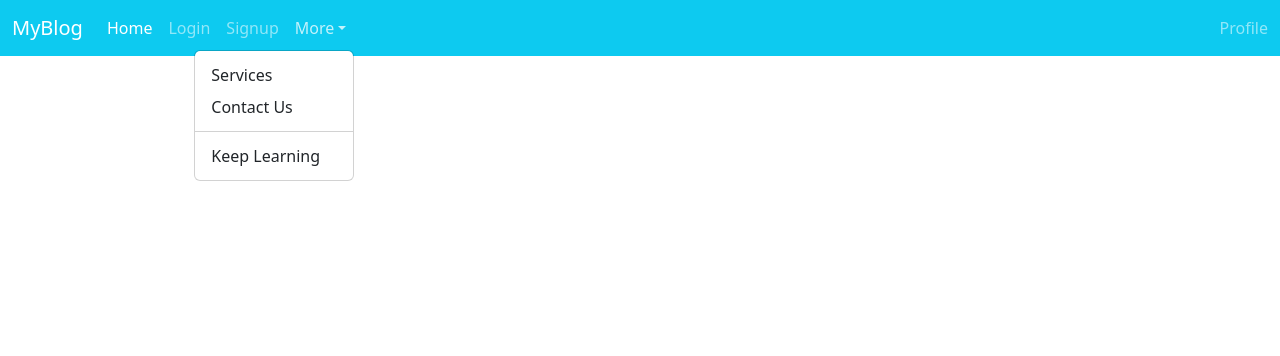
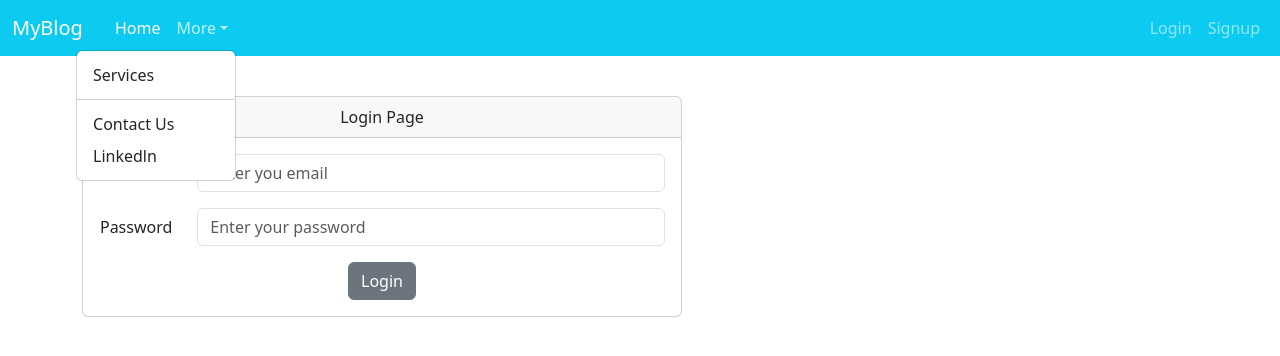
Before and after one commit to rohit-56/Blog-Application-Frontend, a React (Create React App) app: page / in a window 1280 px wide. Both pictures are taken after a click on the link "More". Shown: the top 356 px of the page. Built offline with nearby package versions, Linux system fonts and the light colour scheme.

Commit message:
Complete sign up implementation

```diff
--- a/src/App.jsx
+++ b/src/App.jsx
@@ -2,22 +2,21 @@ import React from "react";
 import "./App.css";
 import { Route, Routes } from "react-router-dom";
 import Blog from "./pages/Blog";
-import Base from "./components/Base";
 import Login from "./components/Login";
 import Signup from "./components/Signup";
-import Dashboard from "./components/user/Dashboard";
 import UserHome from "./components/user/UserHome";
+import Home from "./pages/Home";
 
 const App = () => {
   return (
     <Routes>
-      <Route path="/" exact element={<Base />} />
+      <Route path="/" exact element={<Login />} />
       <Route path="/login" element={<Login />} />
       <Route path="/signup" element={<Signup />} />
       <Route path="/blog/:id" element={<Blog />} />
 
       <Route path="/user" element={<UserHome />}>
-        <Route path="dashboard" element={<Dashboard />} />
+        <Route path="dashboard" element={<Home />} />
       </Route>
     </Routes>
   );
--- a/src/components/BlogNavbar.jsx
+++ b/src/components/BlogNavbar.jsx
@@ -1,4 +1,4 @@
-import React, { useState } from "react";
+import React, { useEffect, useState } from "react";
 import "bootstrap/dist/css/bootstrap.min.css";
 import {
   Collapse,
@@ -12,15 +12,32 @@ import {
   DropdownToggle,
   DropdownMenu,
   DropdownItem,
-  NavbarText,
 } from "reactstrap";
 
 import { NavLink as ReactNavLink } from "react-router-dom";
+import { doLogOut, isLoggedIn } from "./services/loggedIn";
 
 const BlogNavbar = () => {
+  //create state to handle dropdown for content for navbar when screen size is small
   const [isOpen, setIsOpen] = useState(false);
 
+  //function to handle the navbar toggler when screen size is small
   const toggle = () => setIsOpen(!isOpen);
+
+  //create state to check user is logged in or not
+  const [userIn, setUserIn] = useState(false);
+
+  const handleLogout = () => {
+    doLogOut(() => {
+      console.log("User is Logout");
+    });
+    setUserIn(false);
+  };
+
+  //When we use useEffect and pass empty array that means the function will only execute every time when page loads
+  useEffect(() => {
+    setUserIn(isLoggedIn());
+  }, [userIn]);
 
   return (
     <div>
@@ -30,35 +47,54 @@ const BlogNavbar = () => {
         </NavbarBrand>
         <NavbarToggler onClick={toggle} />
         <Collapse isOpen={isOpen} navbar>
-          <Nav className="me-auto" navbar>
+          <Nav className="me-auto mx-2" navbar>
             <NavItem>
               <NavLink tag={ReactNavLink} to="/">
                 Home
               </NavLink>
             </NavItem>
-            <NavItem>
-              <NavLink tag={ReactNavLink} to="/login">
-                Login
-              </NavLink>
-            </NavItem>
-            <NavItem>
-              <NavLink tag={ReactNavLink} to="/signup">
-                Signup
-              </NavLink>
-            </NavItem>
+
             <UncontrolledDropdown nav inNavbar>
               <DropdownToggle nav caret>
                 More
               </DropdownToggle>
               <DropdownMenu right>
                 <DropdownItem>Services</DropdownItem>
+                <DropdownItem divider />
                 <DropdownItem>Contact Us</DropdownItem>
-                <DropdownItem divider />
-                <DropdownItem>Keep Learning</DropdownItem>
+                <DropdownItem>Linkedln</DropdownItem>
               </DropdownMenu>
             </UncontrolledDropdown>
           </Nav>
-          <NavbarText>Profile</NavbarText>
+
+          {userIn && (
+            <>
+              <Nav className="mx-2" navbar>
+                <NavLink
+                  tag={ReactNavLink}
+                  to="/login"
+                  onClick={handleLogout}
+                  style={{ cursor: "pointer", color: "white" }}
+                >
+                  Logout
+                </NavLink>
+              </Nav>
+            </>
+          )}
+
+          {!userIn && (
+            <>
+              <Nav navbar>
+                <NavLink tag={ReactNavLink} to="/login">
+                  Login
+                </NavLink>
+
+                <NavLink tag={ReactNavLink} to="/signup">
+                  Signup
+                </NavLink>
+              </Nav>
+            </>
+          )}
         </Collapse>
       </Navbar>
     </div>
--- a/src/components/Login.jsx
+++ b/src/components/Login.jsx
@@ -14,8 +14,11 @@ import Base from "./Base";
 import { useState } from "react";
 import { getTokenFromLoginDetails } from "./services/loginApi";
 import { doLogin } from "./services/loggedIn";
+import { useNavigate } from "react-router-dom";
 
 const Login = () => {
+  const navigate = useNavigate();
+
   const [loginDetails, setLoginDetails] = useState({
     email: "",
     password: "",
@@ -42,6 +45,8 @@ const Login = () => {
         doLogin(response, () => {
           console.log("User Data is set in localstorage");
         });
+        //redirect user to user dashboard after successfully login
+        navigate("/user/dashboard");
         console.log("Success", response);
       })
       .catch((error) => {
--- a/src/components/Signup.jsx
+++ b/src/components/Signup.jsx
@@ -12,8 +12,12 @@ import {
 } from "reactstrap";
 import Base from "./Base";
 import { useState } from "react";
+import { registerUser } from "./services/loginApi";
+import { useNavigate } from "react-router-dom";
 
 const Signup = () => {
+  const navigate = useNavigate();
+
   const [data, setData] = useState({
     username: "",
     email: "",
@@ -38,6 +42,15 @@ const Signup = () => {
   const submitForm = (e) => {
     e.preventDefault();
     console.log("Submitted");
+    registerUser(data)
+      .then((response) => {
+        console.log(response);
+      })
+      .catch((error) => {
+        console.log(error);
+      });
+    resetSignUpPage();
+    navigate("/login");
   };
 
   return (
--- a/src/components/services/AppConstants.js
+++ b/src/components/services/AppConstants.js
@@ -5,3 +5,7 @@ export const BASE_URL = "http://localhost:8081";
 export const loginAxios = axios.create({
   baseURL: BASE_URL,
 });
+
+export const signupAxios = axios.create({
+  baseURL: BASE_URL,
+});
--- a/src/components/services/loginApi.js
+++ b/src/components/services/loginApi.js
@@ -1,4 +1,4 @@
-import { loginAxios } from "./AppConstants";
+import { loginAxios, signupAxios } from "./AppConstants";
 
 export const getTokenFromLoginDetails = (data) => {
   return loginAxios
@@ -8,3 +8,14 @@ export const getTokenFromLoginDetails = (data) => {
     })
     .then((response) => response.data);
 };
+
+export const registerUser = (data) => {
+  return signupAxios
+    .post("/api/auth/register", {
+      username: data.username,
+      password: data.password,
+      email: data.email,
+      bio: data.about,
+    })
+    .then((response) => response.data);
+};
--- a/src/pages/Home/index.jsx
+++ b/src/pages/Home/index.jsx
@@ -3,6 +3,7 @@ import Header from "../../components/Home/Header";
 import SearchBar from "../../components/Home/SearchBar";
 import BlogList from "../../components/Home/BlogList";
 import { blogList } from "../../config/data";
+import Base from "../../components/Base";
 
 const Home = () => {
   const [blogs, setBlogs] = useState(blogList);
@@ -28,6 +29,7 @@ const Home = () => {
   };
 
   return (
+    <Base>
       <div>
         {/* Header Component */}
         <Header />
@@ -43,6 +45,7 @@ const Home = () => {
         {/* Blog List Component */}
         <BlogList blogs={blogs} />
       </div>
+    </Base>
   );
 };
 
```
Lines whose indentation alone changed are shown as unchanged.
